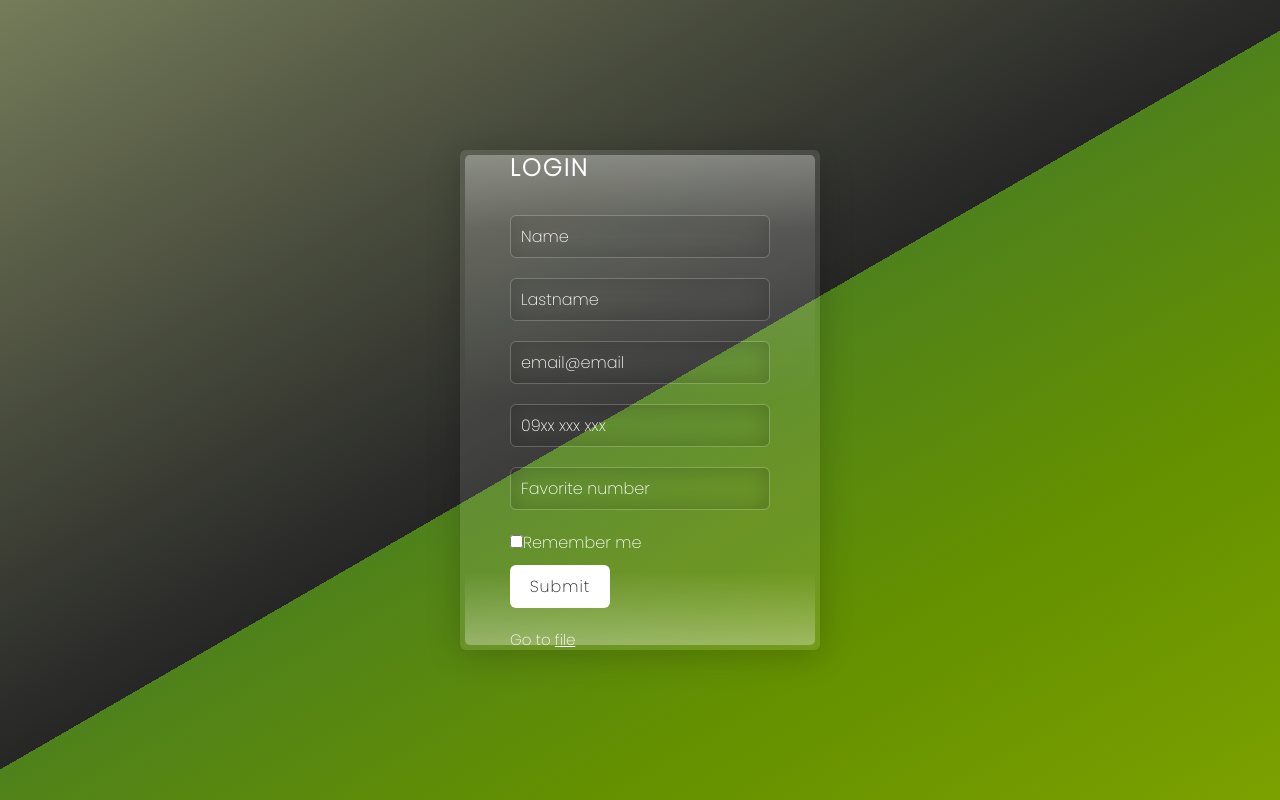
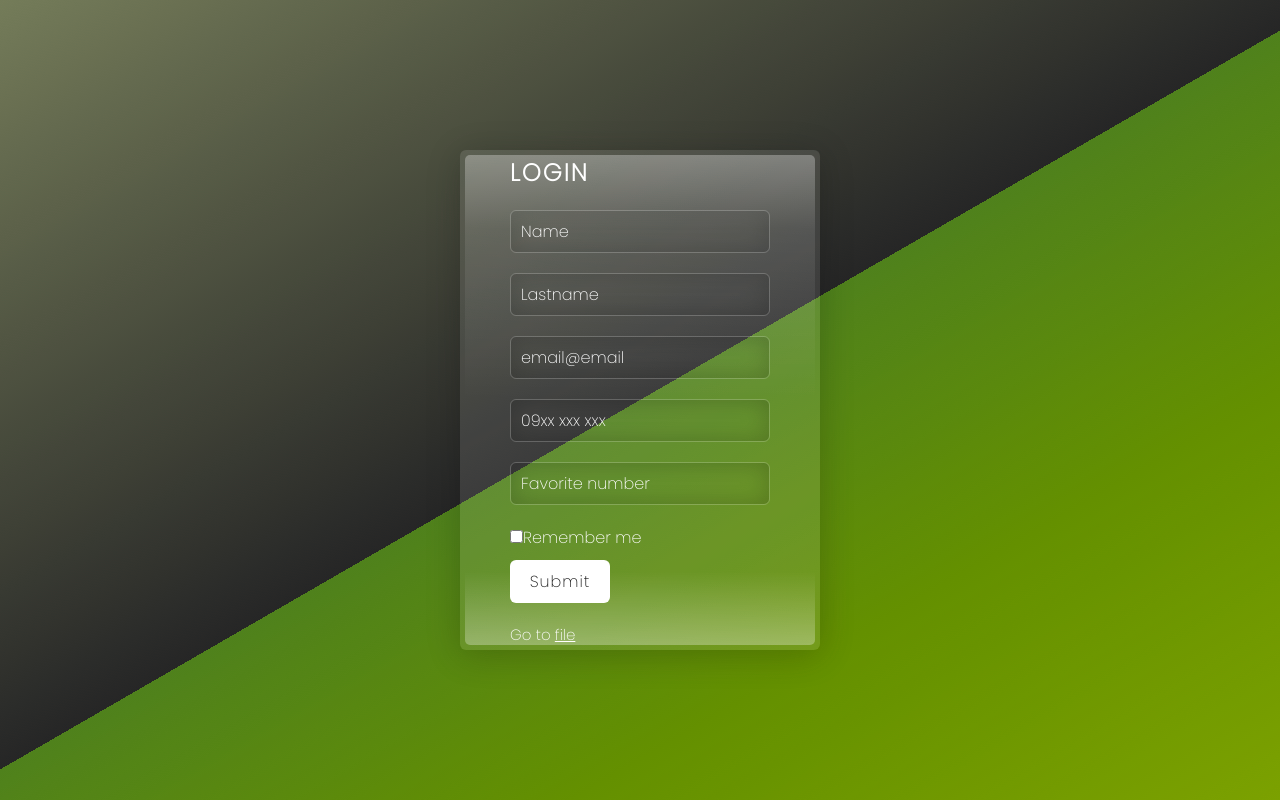
Before and after one commit to bk670nm/IPaIOT_php, a PHP site: page / in a window 1280 px wide. Run offline with PHP 8.4, Linux system fonts and the light colour scheme; data that the repository does not hold is empty.

Commit message:
margin changed

```diff
--- a/style.css
+++ b/style.css
@@ -63,9 +63,9 @@ section{
 }
 .box .form h2{
     color: #fff;
-    font-weight: 600;
+    font-weight: 1000;
     letter-spacing: 2px;
-    margin-bottom: 30px;
+    margin-bottom: 20px;
 }
 
 .box .form .inputBox{
```
